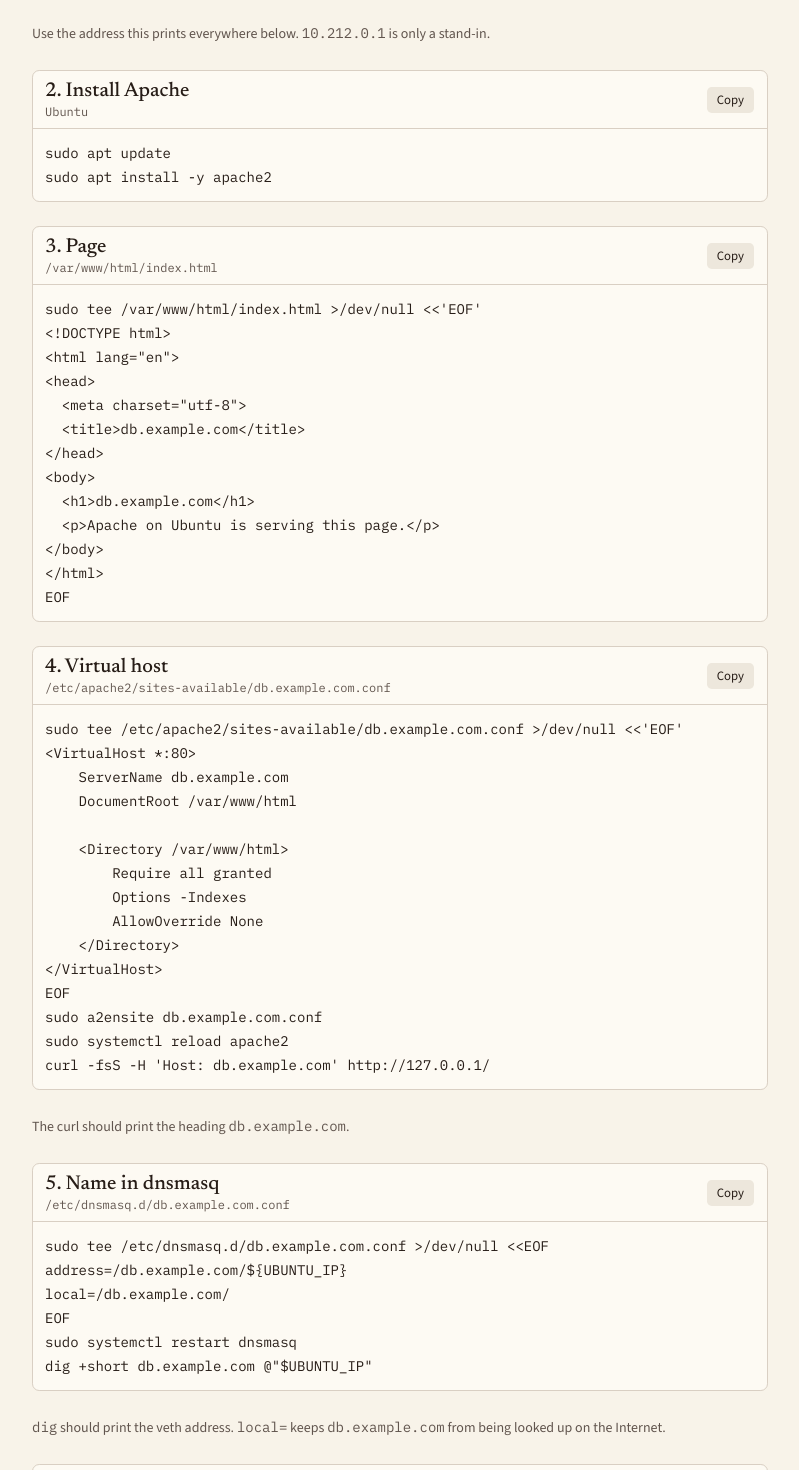
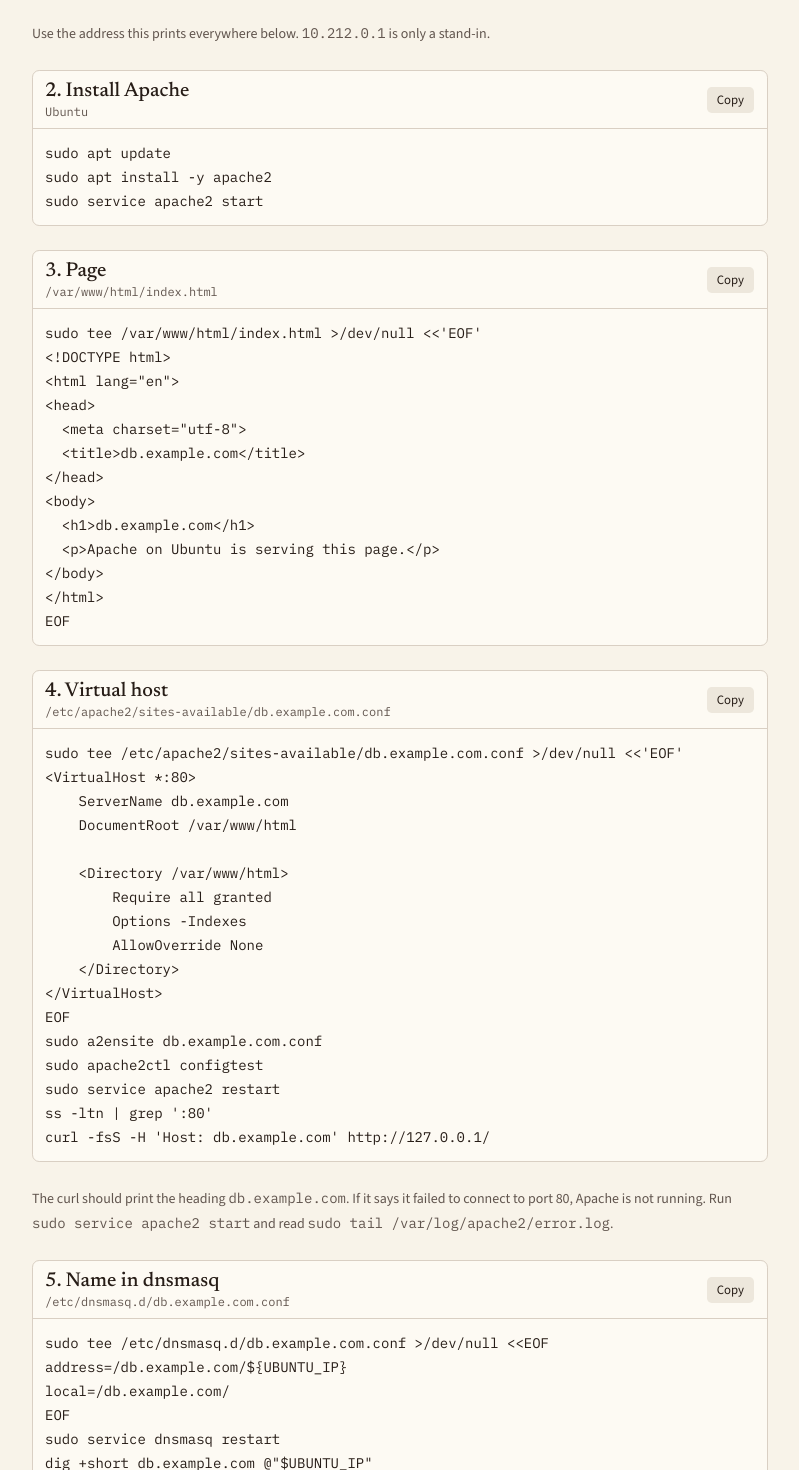
Before and after one commit to GalaticMatters/COM212labs, a Next.js app: page / in a window 1280 px wide. Shown: the part 360-1830 px from the top of the page, without its empty margins (240-1039 px from the left). Built offline with nearby package versions, Linux system fonts and the light colour scheme.

Commit message:
Start Apache with service in the container.
Co-authored-by: tonynguyen.test12 <tonynguyen.test12@gmail.com>

```diff
--- a/app/page.tsx
+++ b/app/page.tsx
@@ -35,17 +35,20 @@ const commands = {
 UBUNTU_IP=$(ip -4 -o addr show dev veth-peer | awk '{print $4}' | cut -d/ -f1)
 echo "$UBUNTU_IP"`,
   install: `sudo apt update
-sudo apt install -y apache2`,
+sudo apt install -y apache2
+sudo service apache2 start`,
   site: tee("/var/www/html/index.html", indexHtml),
   vhost: `${tee("/etc/apache2/sites-available/db.example.com.conf", vhost)}
 sudo a2ensite db.example.com.conf
-sudo systemctl reload apache2
+sudo apache2ctl configtest
+sudo service apache2 restart
+ss -ltn | grep ':80'
 curl -fsS -H 'Host: db.example.com' http://127.0.0.1/`,
   dns: `sudo tee /etc/dnsmasq.d/db.example.com.conf >/dev/null <<EOF
 address=/db.example.com/\${UBUNTU_IP}
 local=/db.example.com/
 EOF
-sudo systemctl restart dnsmasq
+sudo service dnsmasq restart
 dig +short db.example.com @"$UBUNTU_IP"`,
   resolv: `# On Kali. Paste the Ubuntu address.
 UBUNTU_IP=10.212.0.1
@@ -116,6 +119,9 @@ export default function Page() {
       />
       <p className="text-sm leading-6 text-muted-foreground">
         The curl should print the heading <code className="font-mono">db.example.com</code>.
+        If it says it failed to connect to port 80, Apache is not running. Run{" "}
+        <code className="font-mono">sudo service apache2 start</code> and read{" "}
+        <code className="font-mono">sudo tail /var/log/apache2/error.log</code>.
       </p>
 
       <Block
```
